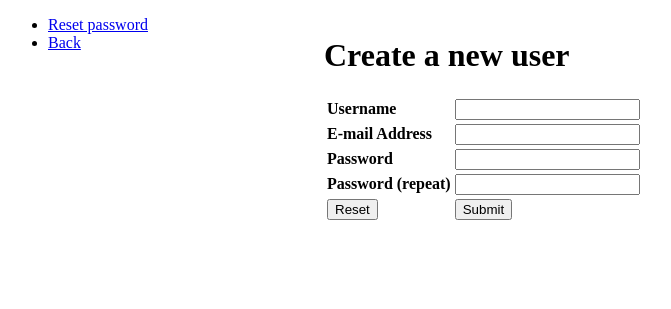
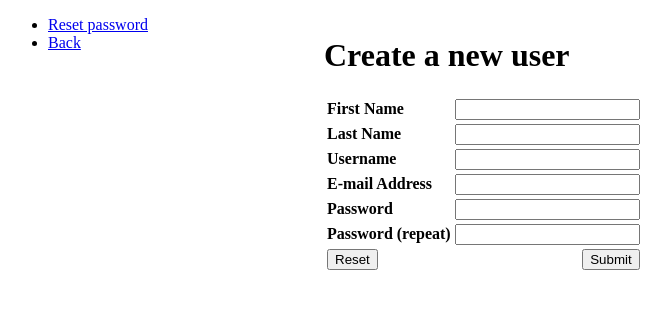
Before and after one commit to nouveaupg/django-multiuser, a Django app: page /create_user/ in a window 1280 px wide. Shown: the top 309 px of the page, without its empty margins (0-671 px from the left). Run offline with Django 3.2, Linux system fonts and the light colour scheme; some libraries are stand-ins or nearby versions.

Commit message:
fixed the templates up a little bit

```diff
--- a/MultiUser/views.py
+++ b/MultiUser/views.py
@@ -5,12 +5,6 @@ DEFAULT_TITLE = "Default MultiUser Site"
 
 
 def default_page(request):
-    """
-
-    :type request: Default multiuser homepage
-    """
-    title = "title"
-    menu = "menu"
     template = loader.get_template("multiuser_login_form.html")
     context = {
         "multi_user_main_title": DEFAULT_TITLE,
--- a/templates/multiuser_create_user_form.html
+++ b/templates/multiuser_create_user_form.html
@@ -6,24 +6,32 @@
     {% csrf_token %}
     <table border="0">
         <tr>
-            <td><strong><label>Username</label></strong></td>
+            <td><strong><label for="firstname">First Name</label></strong></td>
+            <td><input id="multiuser_create_first_name_field" name="first_name"></td>
+        </tr>
+        <tr>
+            <td><strong><label for="lastname">Last Name</label></strong></td>
+            <td><input id="multiuser_create_last_name_field" name="last_name"></td>
+        </tr>
+        <tr>
+            <td><strong><label for="username">Username</label></strong></td>
             <td><input id="multiuser_create_username_field" name="username"></td>
         </tr>
         <tr>
-            <td><strong><label>E-mail Address</label></strong></td>
+            <td><strong><label for="email_address">E-mail Address</label></strong></td>
             <td><input id="multiuser_create_email_field" name="email_address"></td>
         </tr>
         <tr>
-            <td><strong><label>Password</label></strong></td>
+            <td><strong><label for="password">Password</label></strong></td>
             <td><input id="multiuser_login_password_field" name="password" type="password"></td>
         </tr>
         <tr>
-            <td><strong><label>Password (repeat)</label></strong></td>
-            <td><input id="multiuser_login_password_repeat_field" name="password" type="password"></td>
+            <td><strong><label for="password_repeat">Password (repeat)</label></strong></td>
+            <td><input id="multiuser_login_password_repeat_field" name="password_repeat" type="password"></td>
         </tr>
         <tr>
             <td><input id="multiuser_login_reset" type="reset"></td>
-            <td><input id="multiuser_login_submit" type="submit"</td>
+            <td align="right"><input id="multiuser_login_submit" type="submit"</td>
         </tr>
     </table>
 </form>
--- a/templates/multiuser_login_form.html
+++ b/templates/multiuser_login_form.html
@@ -6,11 +6,11 @@
     {% csrf_token %}
     <table border="0">
         <tr>
-            <td><strong><label>Username</label></strong></td>
+            <td><strong><label for="username">Username</label></strong></td>
             <td><input id="multiuser_login_username_field" name="username"></td>
         </tr>
         <tr>
-            <td><strong><label>Password</label></strong></td>
+            <td><strong><label for="password">Password</label></strong></td>
             <td><input id="multiuser_login_password_field" name="password" type="password"></td>
         </tr>
         <tr>
--- a/templates/multiuser_reset_password_form.html
+++ b/templates/multiuser_reset_password_form.html
@@ -7,7 +7,7 @@
     {% csrf_token %}
     <table border="0">
         <tr>
-            <td><strong><label>E-mail Address</label></strong></td>
+            <td><strong><label for="email_address">E-mail Address</label></strong></td>
             <td><input id="multiuser_reset_email_field" name="email_address"></td>
         </tr>
         <tr>
```
